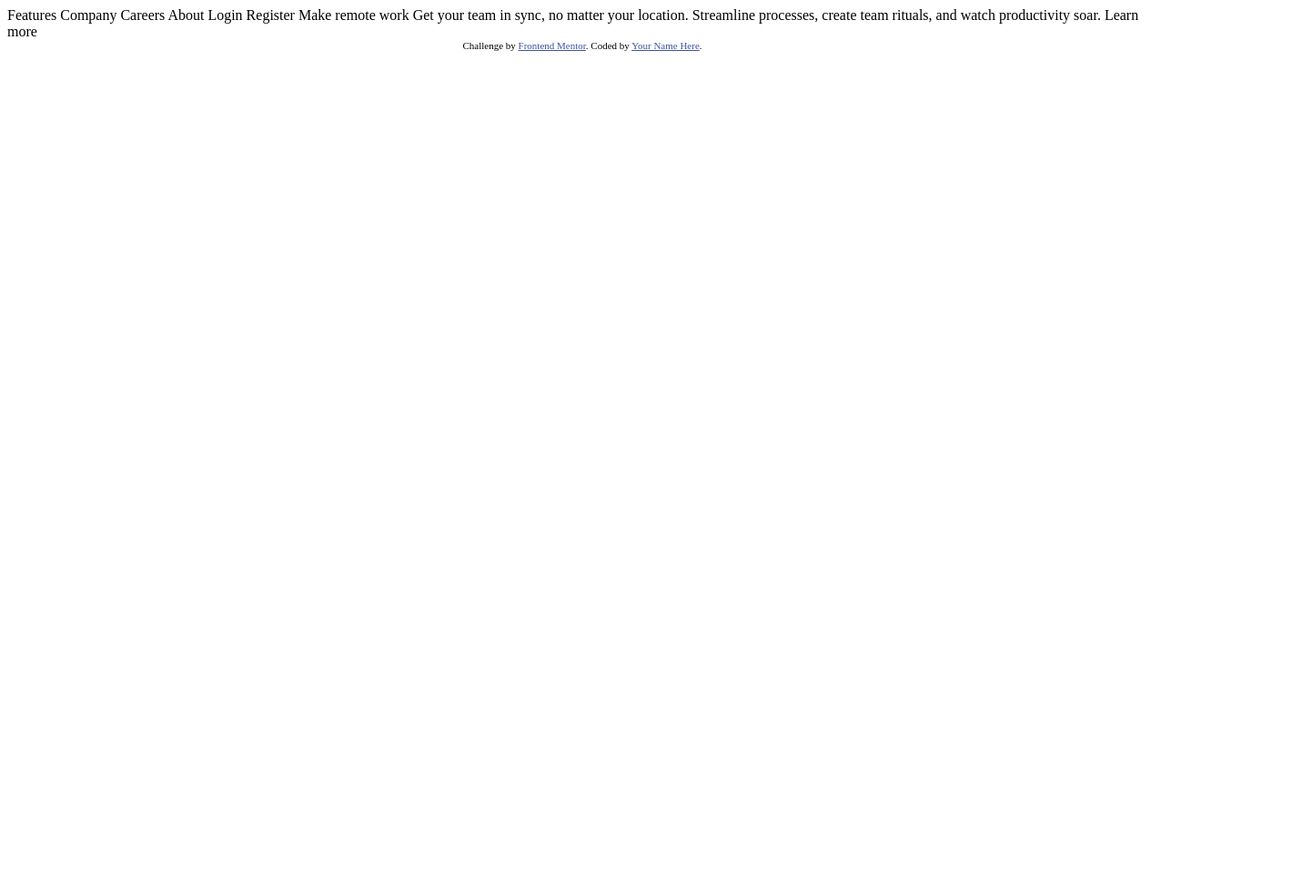
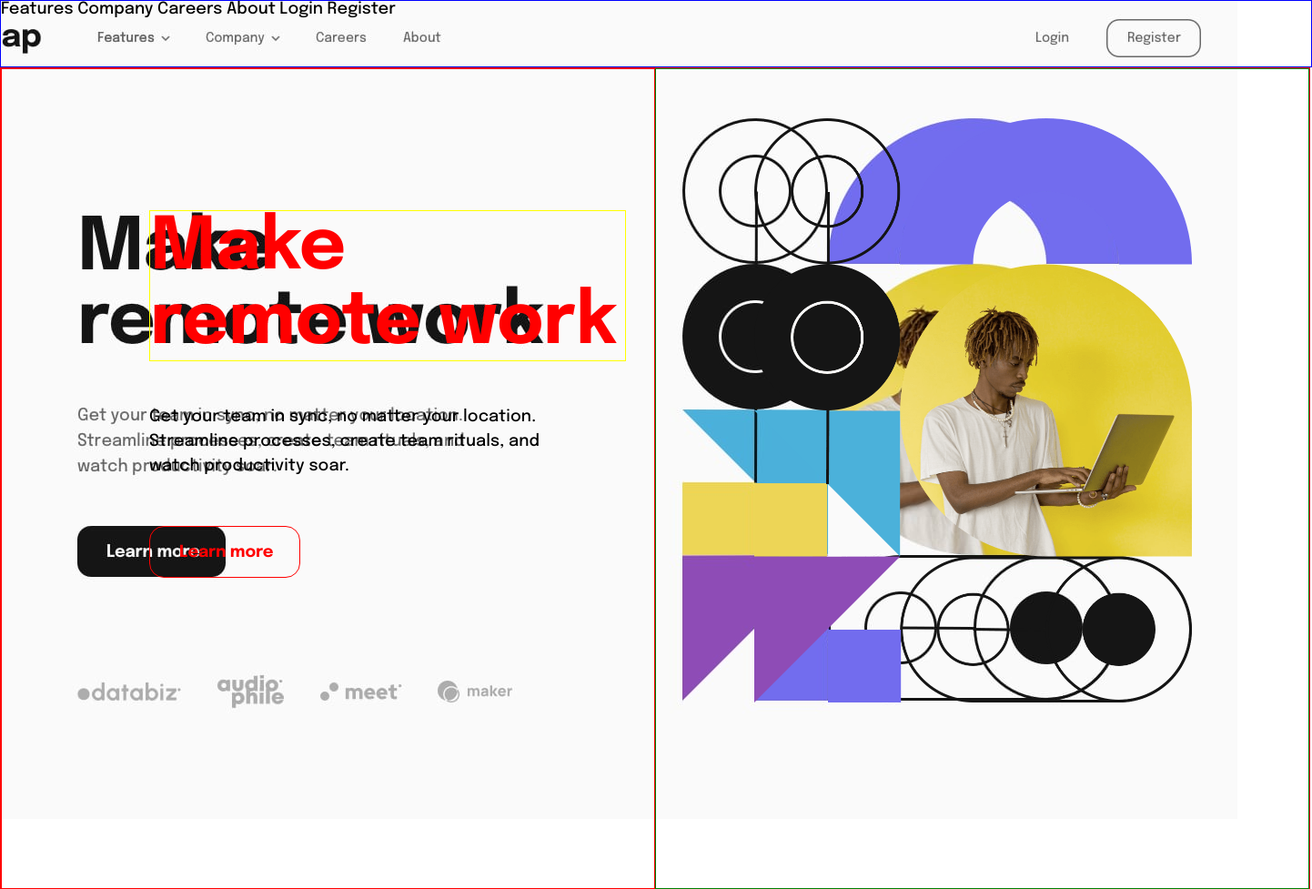
Before and after one commit to denis-farkas/intro-section-with-dropdown-navigation-main, a plain HTML site: page index.html in a window 1280 px wide. Shown: the whole page at 91% size, 1442 px wide, since content can reach past the window. Before the commit the page ends 800 px from the top, so only its background shows below. Drawn offline with Linux system fonts and the light colour scheme.

Commit message:
structure

```diff
--- a/index.html
+++ b/index.html
@@ -1,39 +1,48 @@
 <!DOCTYPE html>
 <html lang="en">
   <head>
-  <meta charset="UTF-8">
-  <meta name="viewport" content="width=device-width, initial-scale=1.0"> <!-- displays site properly based on user's device -->
+    <meta charset="UTF-8" />
+    <meta name="viewport" content="width=device-width, initial-scale=1.0" />
+    <!-- displays site properly based on user's device -->
 
-  <link rel="icon" type="image/png" sizes="32x32" href="./images/favicon-32x32.png">
-
+    <link
+      rel="icon"
+      type="image/png"
+      sizes="32x32"
+      href="./images/favicon-32x32.png"
+    />
+    <link rel="preconnect" href="https://fonts.googleapis.com" />
+    <link rel="preconnect" href="https://fonts.gstatic.com" crossorigin />
+    <link
+      href="https://fonts.googleapis.com/css2?family=Epilogue:wght@500;700&display=swap"
+      rel="stylesheet"
+    />
+    <link rel="stylesheet" href="style.css" />
     <title>Frontend Mentor | Intro section with dropdown navigation</title>
-
-  <!-- Feel free to remove these styles or customise in your own stylesheet 👍 -->
-  <style>
-    .attribution { font-size: 11px; text-align: center; }
-    .attribution a { color: hsl(228, 45%, 44%); }
-  </style>
   </head>
   <body>
-
-  Features
-  Company
-  Careers
-  About
-
-  Login
-  Register
-
-  Make remote work
-
+    <header class="header">
+      Features Company Careers About Login Register
+    </header>
+    <main class="container">
+      <section class="section-left">
+        <h1 class="title">Make remote work</h1>
+        <p class="description">
           Get your team in sync, no matter your location. Streamline processes,
           create team rituals, and watch productivity soar.
-
-  Learn more
-
-  <div class="attribution">
-    Challenge by <a href="https://www.frontendmentor.io?ref=challenge" target="_blank">Frontend Mentor</a>.
-    Coded by <a href="#">Your Name Here</a>.
+        </p>
+        <button class="learn">Learn more</button>
+        <div class="section-footer"></div>
+      </section>
+      <section class="section-right">
+        <div class="content">
+          <img
+            class="hero"
+            src="./images/image-hero-desktop.png"
+            alt="image hero"
+          />
         </div>
+      </section>
+    </main>
   </body>
 </html>
--- /dev/null
+++ b/style.scss
@@ -0,0 +1,88 @@
+html {
+  font-size: 18px;
+}
+
+body {
+  font-family: "Epilogue", sans-serif;
+  background-image: url(design/desktop-design.jpg);
+  background-repeat: no-repeat;
+  height: 900px;
+  width: 1440px;
+  background-position: center;
+  margin: 0 auto;
+}
+
+.container {
+  display: flex;
+  justify-content: center;
+  border: 1px solid red;
+}
+
+.header {
+  width: 100%;
+  height: 4rem;
+  border: 1px solid blue;
+}
+
+.section-left {
+  width: 31rem;
+  height: 50rem;
+  border: 1px solid red;
+  padding-left: 9rem;
+}
+
+.title {
+  width: 29rem;
+  letter-spacing: -0.55px;
+  margin-top: 8.6rem;
+  font-size: 4.4em;
+  color: red;
+  border: 1px solid yellow;
+}
+
+.description {
+  width: 27rem;
+  margin-top: -1rem;
+  letter-spacing: 0.1px;
+  line-height: 1.5;
+}
+
+.learn {
+  height: 3.2rem;
+  letter-spacing: -0.2px;
+  border-radius: 16px;
+  margin-top: 1.9rem;
+  margin-bottom: 0;
+  padding-left: 0.55rem;
+  font-family: inherit;
+  font-size: 1rem;
+  color: red;
+  font-weight: 700;
+  line-height: 1;
+  border: 1px solid red;
+  background-color: hsla(278, 68%, 11%, 0);
+  width: 9.2rem;
+  cursor: pointer;
+}
+
+.learn:hover {
+  background-color: hsl(249, 99%, 64%);
+  border: none;
+}
+.section-right {
+  display: flex;
+  justify-content: center;
+  align-items: top;
+  width: 40rem;
+  height: 50rem;
+  border: 1px solid green;
+}
+.content {
+  width: 70%;
+  height: auto;
+  margin-top: 3rem;
+}
+img.hero {
+  width: 96%;
+  height: auto;
+}
```
Also changed, not shown: style.css (added), 1 other file. Lines whose indentation alone changed are shown as unchanged.
